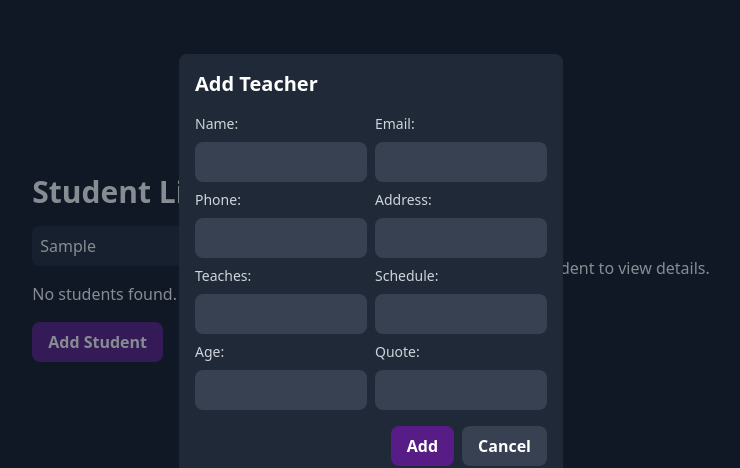
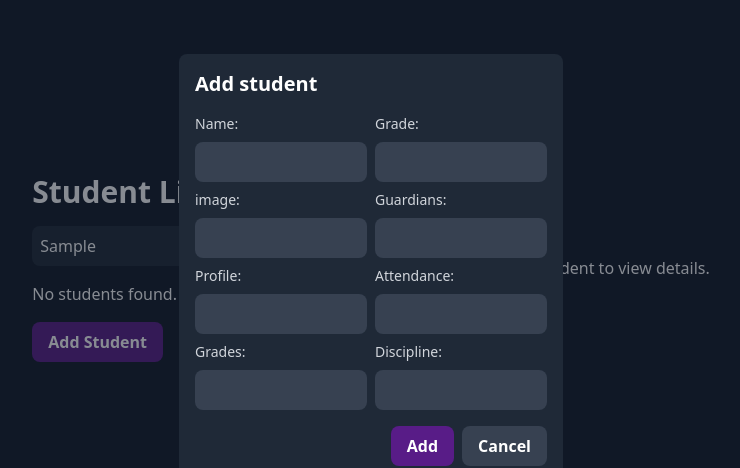
Before and after one commit to BrunoKiptoo/school-management-system, a React (Create React App) app: page /student-management in a window 1280 px wide. Both pictures are taken after typing "Sample" into the empty fields and a click on the button "Add Student". Shown: the part 132-600 px from the top of the page, without its empty margins (269-1009 px from the left). Built offline with nearby package versions, Linux system fonts and the light colour scheme; data requests are answered from the project's data file.

Commit message:
Added student  buttons working correctly

```diff
--- a/db.json
+++ b/db.json
@@ -75,24 +75,10 @@
     {
       "id": 4,
       "name": "Gregory Kipsang",
-      "grade": "9th",
-      "image": "https://media.istockphoto.com/id/944986276/photo/studio-portrait-of-young-black-boy-smiling.jpg?s=612x612&w=0&k=20&c=FfgcprnNpeyanJkyW-2Y7Ama0ZWqeShKcUFWHXqv7B4=",
-      "guardians": [
-        {
-          "name": "David Smith",
-          "relationship": "Father"
-        },
-        {
-          "name": "Emily Johnson",
-          "relationship": "Mother"
-        }
-      ],
-      "profile": {
-        "age": 15,
-        "gender": "Female",
-        "address": "456 Elm Street",
-        "phone": "555-5678"
-      },
+      "grade": "8th",
+      "image": "",
+      "guardians": "",
+      "profile": "",
       "attendance": {
         "daysPresent": 38,
         "daysAbsent": 4,
@@ -106,7 +92,8 @@
       "discipline": {
         "warnings": 2,
         "suspensions": 0
-      }
+      },
+      "age": "13"
     },
     {
       "id": 3,
--- a/src/components/StudentManagement/StudentManagement.js
+++ b/src/components/StudentManagement/StudentManagement.js
@@ -73,8 +73,8 @@
 //                     <p className="text-xs text-gray-300">
 //                       Age: {selectedStudent.profile.age} | Gender: {selectedStudent.profile.gender}
 //                     </p>
-//                     <p className="text-xs text-gray-300">Address: {selectedStudent.profile.address}</p>
-//                     <p className="text-xs text-gray-300">Phone: {selectedStudent.profile.phone}</p>
+//                     <p className="text-xs text-gray-300">age: {selectedStudent.profile.age}</p>
+//                     <p className="text-xs text-gray-300">image: {selectedStudent.profile.image}</p>
 //                   </div>
 //                   <div className="mt-2">
 //                     <h3 className="text-sm font-semibold text-white">Attendance:</h3>
@@ -186,8 +186,8 @@
 //                   <p className="text-base text-gray-300">
 //                     Age: {selectedStudent.profile.age} | Gender: {selectedStudent.profile.gender}
 //                   </p>
-//                   <p className="text-base text-gray-300">Address: {selectedStudent.profile.address}</p>
-//                   <p className="text-base text-gray-300">Phone: {selectedStudent.profile.phone}</p>
+//                   <p className="text-base text-gray-300">age: {selectedStudent.profile.age}</p>
+//                   <p className="text-base text-gray-300">image: {selectedStudent.profile.image}</p>
 //                 </div>
 //                 <div className="mt-6">
 //                   <h3 className="text-lg font-semibold text-white">Attendance:</h3>
@@ -318,8 +318,8 @@
 //                   <p className="text-base text-gray-300">
 //                     Age: {selectedStudent.profile.age} | Gender: {selectedStudent.profile.gender}
 //                   </p>
-//                   <p className="text-base text-gray-300">Address: {selectedStudent.profile.address}</p>
-//                   <p className="text-base text-gray-300">Phone: {selectedStudent.profile.phone}</p>
+//                   <p className="text-base text-gray-300">age: {selectedStudent.profile.age}</p>
+//                   <p className="text-base text-gray-300">image: {selectedStudent.profile.image}</p>
 //                 </div>
 //                 <div className="mt-6">
 //                   <h3 className="text-lg font-semibold text-white">Attendance:</h3>
@@ -400,7 +400,7 @@ function StudentManagement() {
 
       if (response.ok) {
         console.log('Student deleted'); // Log success message
-        fetchStudentList(); // Refresh the teacher list
+        fetchStudentList(); // Refresh the student list
       } else {
         throw new Error('Failed to delete student');
       }
@@ -409,7 +409,7 @@ function StudentManagement() {
     }
 
     setIsDeleteModalVisible(false); // Close the confirmation modal
-    setStudentToDelete(null); // Clear the teacher to be deleted
+    setStudentToDelete(null); // Clear the student to be deleted
   };
 
   useEffect(() => {
@@ -426,7 +426,7 @@ function StudentManagement() {
     }
   };
 
-  const handleEditTeacher = async () => {
+  const handleEditstudent = async () => {
     try {
       const response = await fetch(`http://localhost:3000/students/${selectedStudent.id}`, {
         method: 'PUT',
@@ -438,10 +438,10 @@ function StudentManagement() {
 
       if (response.ok) {
         const updatedStudent = await response.json();
-        console.log(updatedStudent); // Log the updated teacher data
-        setSelectedStudent(updatedStudent); // Update the selected teacher with the updated data
+        console.log(updatedStudent); // Log the updated student data
+        setSelectedStudent(updatedStudent); // Update the selected student with the updated data
         toggleEditFormVisibility(); // Close the edit form
-        fetchStudentList(); // Refresh the teacher list
+        fetchStudentList(); // Refresh the student list
       } else {
         throw new Error('Failed to edit student');
       }
@@ -461,12 +461,12 @@ function StudentManagement() {
 
   const toggleAddFormVisibility = () => {
     setIsAddFormVisible(!isAddFormVisible);
-    // setnewStudent(prevTeacher);
+    // setnewStudent(prevstudent);
   };
 
   const toggleEditFormVisibility = () => {
     setIsEditFormVisible(!isEditFormVisible);
-    setEditedStudent(selectedStudent); // Initialize the editedStudent state with the selected teacher's data
+    setEditedStudent(selectedStudent); // Initialize the editedStudent state with the selected student's data
   };
 
   const handleInputChange = (event) => {
@@ -496,7 +496,7 @@ function StudentManagement() {
       });
 
       if (response.ok) {
-        // Teacher added successfully
+        // student added successfully
         console.log('Student added:', newStudent);
 
         // Reset the form
@@ -514,7 +514,7 @@ function StudentManagement() {
         // Close the form
         toggleAddFormVisibility();
 
-        // Refresh the teacher list
+        // Refresh the student list
         fetchStudentList();
       } else {
         console.error('Failed to add student:', response.status);
@@ -595,8 +595,8 @@ function StudentManagement() {
                   <p className="text-base text-gray-300">
                     Age: {selectedStudent.profile.age} | Gender: {selectedStudent.profile.gender}
                   </p>
-                  <p className="text-base text-gray-300">Address: {selectedStudent.profile.address}</p>
-                  <p className="text-base text-gray-300">Phone: {selectedStudent.profile.phone}</p>
+
+
                 </div>
                 <div className="mt-6">
                   <h3 className="text-lg font-semibold text-white">Attendance:</h3>
@@ -642,7 +642,7 @@ function StudentManagement() {
     <div className="fixed inset-0 flex justify-center items-center bg-gray-900 bg-opacity-50">
       <div className="bg-gray-800 rounded-lg p-4 w-96">
         <p className="text-white">
-          Are you sure you want to delete {studentToDelete?.name} from the school database? This action is irreversible and will permanently delete the teacher.
+          Are you sure you want to delete {studentToDelete?.name} from the school database? This action is irreversible and will permanently delete the student.
         </p>
         <div className="flex justify-end mt-4">
           <button
@@ -664,11 +664,11 @@ function StudentManagement() {
       </div>
 
 
-      {/* Add Teacher Form  */}
+      {/* Add student Form  */}
       {isAddFormVisible && (
         <div className="fixed inset-0 flex justify-center items-center bg-gray-900 bg-opacity-50">
           <div className="bg-gray-800 rounded-lg p-4 w-96">
-            <h2 className="text-xl font-semibold text-white mb-4">Add Teacher</h2>
+            <h2 className="text-xl font-semibold text-white mb-4">Add student</h2>
             <div className="grid grid-cols-2 gap-2">
               <div className="flex flex-col">
                 <label className="text-sm text-gray-300 mb-2" htmlFor="name">Name:</label>
@@ -682,78 +682,79 @@ function StudentManagement() {
                 />
               </div>
               <div className="flex flex-col">
-                <label className="text-sm text-gray-300 mb-2" htmlFor="email">Email:</label>
+                <label className="text-sm text-gray-300 mb-2" htmlFor="email">Grade:</label>
                 <input
-                  type="email"
-                  id="email"
-                  name="email"
-                  value={newStudent.email}
+                  type="text"
+                  id="grade"
+                  name="grade"
+                  value={newStudent.grade}
                   onChange={handleAddInputChange}
                   className="p-2 rounded-lg bg-gray-700 text-white focus:outline-none"
                 />
               </div>
               <div className="flex flex-col">
-                <label className="text-sm text-gray-300 mb-2" htmlFor="phone">Phone:</label>
+                <label className="text-sm text-gray-300 mb-2" htmlFor="image">image:</label>
                 <input
                   type="text"
-                  id="phone"
-                  name="phone"
-                  value={newStudent.phone}
+                  id="image"
+                  name="image"
+                  value={newStudent.image}
+                  onChange={ handleAddInputChange}
+                  className="p-2 rounded-lg bg-gray-700 text-white focus:outline-none"
+                />
+              </div>
+
+              <div className="flex flex-col">
+                <label className="text-sm text-gray-300 mb-2" htmlFor="guardians">Guardians:</label>
+                <input
+                  type="text"
+                  id="guardians"
+                  name="guardians"
+                  value={newStudent.guardians}
                   onChange={ handleAddInputChange}
                   className="p-2 rounded-lg bg-gray-700 text-white focus:outline-none"
                 />
               </div>
               <div className="flex flex-col">
-                <label className="text-sm text-gray-300 mb-2" htmlFor="address">Address:</label>
+                <label className="text-sm text-gray-300 mb-2" htmlFor="profile">Profile:</label>
                 <input
                   type="text"
-                  id="address"
-                  name="address"
-                  value={newStudent.address}
+                  id="profile"
+                  name="profile"
+                  value={newStudent.profile}
                   onChange={ handleAddInputChange}
                   className="p-2 rounded-lg bg-gray-700 text-white focus:outline-none"
                 />
               </div>
               <div className="flex flex-col">
-                <label className="text-sm text-gray-300 mb-2" htmlFor="teaches">Teaches:</label>
+                <label className="text-sm text-gray-300 mb-2" htmlFor="age">Attendance:</label>
                 <input
                   type="text"
-                  id="teaches"
-                  name="teaches"
-                  value={newStudent.teaches}
+                  id="attendance"
+                  name="attendance"
+                  value={newStudent.attendance}
                   onChange={ handleAddInputChange}
                   className="p-2 rounded-lg bg-gray-700 text-white focus:outline-none"
                 />
               </div>
               <div className="flex flex-col">
-                <label className="text-sm text-gray-300 mb-2" htmlFor="schedule">Schedule:</label>
+                <label className="text-sm text-gray-300 mb-2" htmlFor="grades">Grades:</label>
                 <input
                   type="text"
-                  id="schedule"
-                  name="schedule"
-                  value={newStudent.schedule}
+                  id="grades"
+                  name="grades"
+                  value={newStudent.grades}
                   onChange={ handleAddInputChange}
                   className="p-2 rounded-lg bg-gray-700 text-white focus:outline-none"
                 />
               </div>
               <div className="flex flex-col">
-                <label className="text-sm text-gray-300 mb-2" htmlFor="age">Age:</label>
+                <label className="text-sm text-gray-300 mb-2" htmlFor="discipline">Discipline:</label>
                 <input
                   type="text"
-                  id="age"
-                  name="age"
-                  value={newStudent.age}
-                  onChange={ handleAddInputChange}
-                  className="p-2 rounded-lg bg-gray-700 text-white focus:outline-none"
-                />
-              </div>
-              <div className="flex flex-col">
-                <label className="text-sm text-gray-300 mb-2" htmlFor="quote">Quote:</label>
-                <input
-                  type="text"
-                  id="quote"
-                  name="quote"
-                  value={newStudent.quote}
+                  id="discipline"
+                  name="discipline"
+                  value={newStudent.discipline}
                   onChange={ handleAddInputChange}
                   className="p-2 rounded-lg bg-gray-700 text-white focus:outline-none"
                 />
@@ -777,11 +778,12 @@ function StudentManagement() {
         </div>
       )}
 
-        {/* Edit Teacher Form */}
+        {/* Edit student Form */}
         {isEditFormVisible && (
         <div className="fixed inset-0 flex justify-center items-center bg-gray-900 bg-opacity-50">
           <div className="bg-gray-800 rounded-lg p-4 w-96">
-            <h2 className="text-xl font-semibold text-white mb-4">Edit Teacher</h2>
+            <h2 className="text-xl font-semibold text-white mb-4">Edit student</h2>
+
             <div className="grid grid-cols-2 gap-2">
               <div className="flex flex-col">
                 <label className="text-sm text-gray-300 mb-2" htmlFor="name">Name:</label>
@@ -789,93 +791,95 @@ function StudentManagement() {
                   type="text"
                   id="name"
                   name="name"
-                  value={editedStudent.name}
-                  onChange={handleInputChange}
+                  value={newStudent.name}
+                  onChange={handleAddInputChange}
                   className="p-2 rounded-lg bg-gray-700 text-white focus:outline-none"
                 />
               </div>
               <div className="flex flex-col">
-                <label className="text-sm text-gray-300 mb-2" htmlFor="email">Email:</label>
+                <label className="text-sm text-gray-300 mb-2" htmlFor="email">Grade:</label>
                 <input
-                  type="email"
-                  id="email"
-                  name="email"
-                  value={editedStudent.email}
-                  onChange={handleInputChange}
+                  type="text"
+                  id="grade"
+                  name="grade"
+                  value={newStudent.grade}
+                  onChange={handleAddInputChange}
                   className="p-2 rounded-lg bg-gray-700 text-white focus:outline-none"
                 />
               </div>
               <div className="flex flex-col">
-                <label className="text-sm text-gray-300 mb-2" htmlFor="phone">Phone:</label>
+                <label className="text-sm text-gray-300 mb-2" htmlFor="image">image:</label>
                 <input
                   type="text"
-                  id="phone"
-                  name="phone"
-                  value={editedStudent.phone}
-                  onChange={handleInputChange}
+                  id="image"
+                  name="image"
+                  value={newStudent.image}
+                  onChange={ handleAddInputChange}
+                  className="p-2 rounded-lg bg-gray-700 text-white focus:outline-none"
+                />
+              </div>
+
+              <div className="flex flex-col">
+                <label className="text-sm text-gray-300 mb-2" htmlFor="guardians">Guardians:</label>
+                <input
+                  type="text"
+                  id="guardians"
+                  name="guardians"
+                  value={newStudent.guardians}
+                  onChange={ handleAddInputChange}
                   className="p-2 rounded-lg bg-gray-700 text-white focus:outline-none"
                 />
               </div>
               <div className="flex flex-col">
-                <label className="text-sm text-gray-300 mb-2" htmlFor="address">Address:</label>
+                <label className="text-sm text-gray-300 mb-2" htmlFor="profile">Profile:</label>
                 <input
                   type="text"
-                  id="address"
-                  name="address"
-                  value={editedStudent.address}
-                  onChange={handleInputChange}
+                  id="profile"
+                  name="profile"
+                  value={newStudent.profile}
+                  onChange={ handleAddInputChange}
                   className="p-2 rounded-lg bg-gray-700 text-white focus:outline-none"
                 />
               </div>
               <div className="flex flex-col">
-                <label className="text-sm text-gray-300 mb-2" htmlFor="teaches">Teaches:</label>
+                <label className="text-sm text-gray-300 mb-2" htmlFor="age">Attendance:</label>
                 <input
                   type="text"
-                  id="teaches"
-                  name="teaches"
-                  value={editedStudent.teaches}
-                  onChange={handleInputChange}
+                  id="attendance"
+                  name="attendance"
+                  value={newStudent.attendance}
+                  onChange={ handleAddInputChange}
                   className="p-2 rounded-lg bg-gray-700 text-white focus:outline-none"
                 />
               </div>
               <div className="flex flex-col">
-                <label className="text-sm text-gray-300 mb-2" htmlFor="schedule">Schedule:</label>
+                <label className="text-sm text-gray-300 mb-2" htmlFor="grades">Grades:</label>
                 <input
                   type="text"
-                  id="schedule"
-                  name="schedule"
-                  value={editedStudent.schedule}
-                  onChange={handleInputChange}
+                  id="grades"
+                  name="grades"
+                  value={newStudent.grades}
+                  onChange={ handleAddInputChange}
                   className="p-2 rounded-lg bg-gray-700 text-white focus:outline-none"
                 />
               </div>
               <div className="flex flex-col">
-                <label className="text-sm text-gray-300 mb-2" htmlFor="age">Age:</label>
+                <label className="text-sm text-gray-300 mb-2" htmlFor="discipline">Discipline:</label>
                 <input
                   type="text"
-                  id="age"
-                  name="age"
-                  value={editedStudent.age}
-                  onChange={handleInputChange}
-                  className="p-2 rounded-lg bg-gray-700 text-white focus:outline-none"
-                />
-              </div>
-              <div className="flex flex-col">
-                <label className="text-sm text-gray-300 mb-2" htmlFor="quote">Quote:</label>
-                <input
-                  type="text"
-                  id="quote"
-                  name="quote"
-                  value={editedStudent.quote}
-                  onChange={handleInputChange}
+                  id="discipline"
+                  name="discipline"
+                  value={newStudent.discipline}
+                  onChange={ handleAddInputChange}
                   className="p-2 rounded-lg bg-gray-700 text-white focus:outline-none"
                 />
               </div>
             </div>
+
             <div className="flex justify-end mt-4">
               <button
                 className="bg-purple-900 rounded-lg px-4 py-2 text-white font-semibold hover:bg-purple-800 focus:outline-none mr-2"
-                onClick={handleEditTeacher}
+                onClick={handleEditstudent}
               >
                 Save
               </button>
@@ -887,7 +891,10 @@ function StudentManagement() {
               </button>
             </div>
           </div>
-        </div>
+
+            </div>
+
+
       )}
     </div>
 
```
